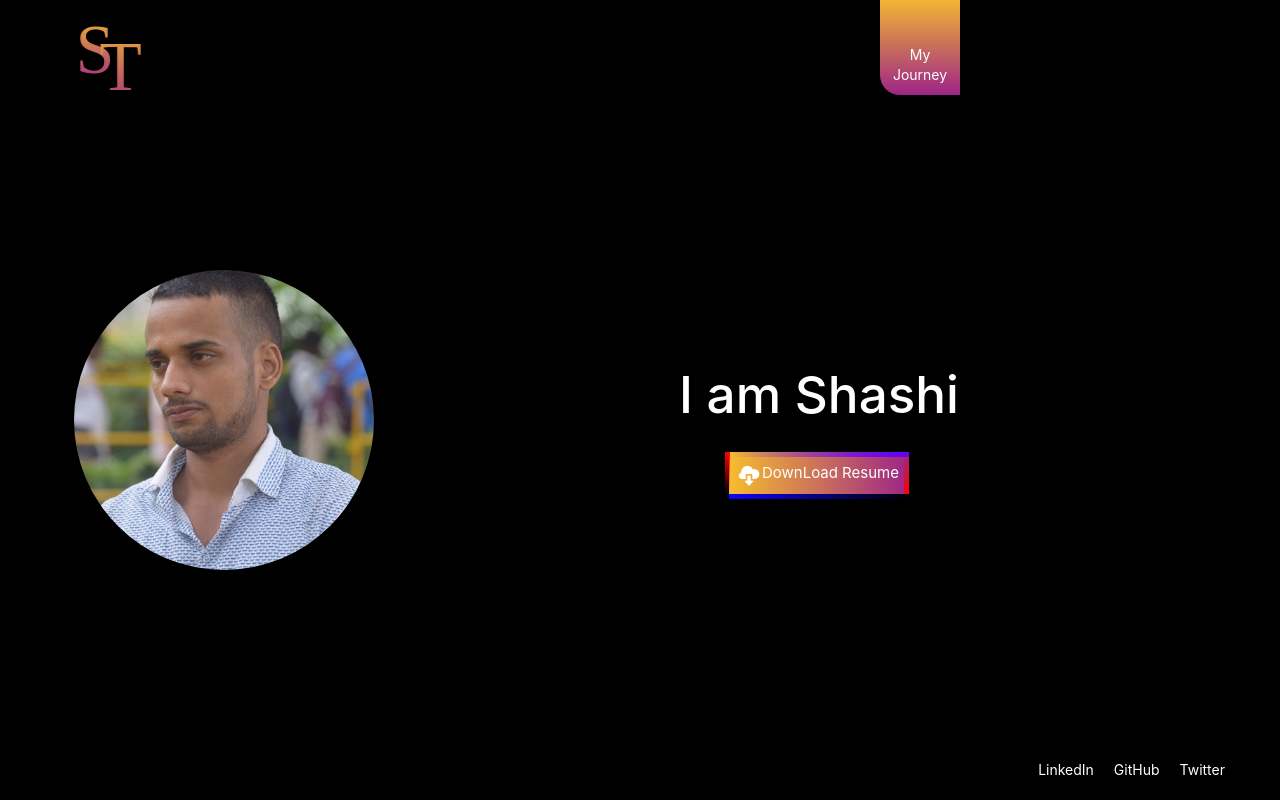
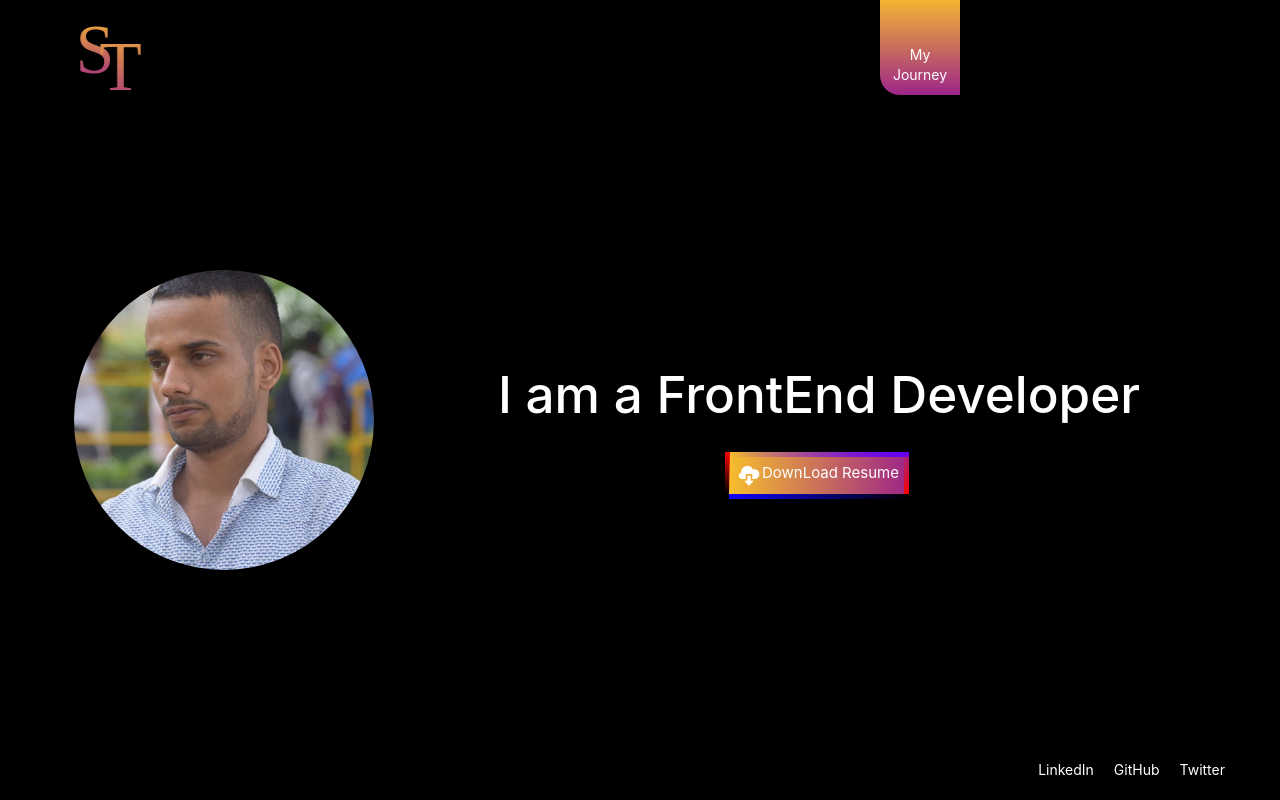
Before and after one commit to unknownBalak/portfolio, a React (Create React App) app: page / in a window 1280 px wide. Built offline with nearby package versions, Linux system fonts and the light colour scheme; a web font is replaced by a local one.

Commit message:
portfolio

```diff
--- a/src/components/Home.jsx
+++ b/src/components/Home.jsx
@@ -1,4 +1,4 @@
-import React, { useState,useEffect } from "react";
+import React, { useRef,useState,useEffect } from "react";
 import "./css/home.css";
  import './css/animation.css'
 import image from './resources/author_img.jpg';
@@ -8,6 +8,7 @@ import resume from './resources/resume.pdf';
 
 function Home() {
     let [i, setI] = useState(0);
+  const h1Ref = useRef();
   let arr  = [
     "I am Shashi",
     "I am a FrontEnd Developer",
@@ -15,8 +16,13 @@ function Home() {
   ];
  useEffect(()=>{
    let timer = setInterval(()=>{
-         if(i===3) setI(i=0);
-         setI(i++);
+         if(i===3)
+         {
+           setI(i=0);
+         }else{
+          setI(i++);
+          }
+          h1Ref.current.textContent= arr[i];
    },4000)
   return () => clearInterval(timer);
 },[])
@@ -29,7 +35,7 @@ function Home() {
       <img src={image}  alt="authorPic" className='AuthorPic'/>
           </div>
           <div className="about-author">
-               <h1 >{arr[i]}</h1>
+               <h1 ref={h1Ref} >{arr[i]}</h1>
                <a href={resume} download className='author-resume'>
                 <span className="glyphicon glyphicon-cloud-download download-icon"></span>
                          DownLoad Resume
@@ -37,6 +43,7 @@ function Home() {
                          <span className="c1"></span>
                          <span className="h2"></span>
                          <span className="c2"></span>
+
                </a>
           </div>
          </div>
```
Also changed, not shown: 1 other file (tests, documents, lock files or other folders).
